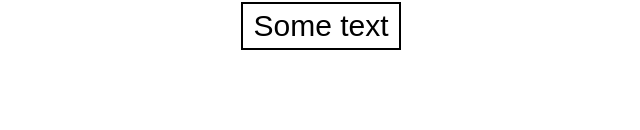
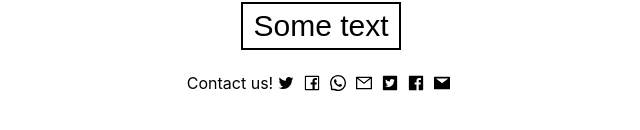
Before and after one commit to Arteminariy/shop, a React (Create React App) app in the folder client/: page / in a window 1280 px wide. Shown: the part 622-752 px from the top of the page, without its empty margins (319-959 px from the left). Built offline with nearby package versions, Linux system fonts and the light colour scheme.

Commit message:
Contacts

```diff
--- a/client/package.json
+++ b/client/package.json
@@ -3,6 +3,7 @@
   "version": "0.1.0",
   "private": true,
   "dependencies": {
+    "@ant-design/icons": "^5.0.1",
     "@testing-library/jest-dom": "^5.16.5",
     "@testing-library/react": "^13.4.0",
     "@testing-library/user-event": "^13.5.0",
--- a/client/src/UI/Button/Button.tsx
+++ b/client/src/UI/Button/Button.tsx
@@ -3,7 +3,7 @@ import './Button.css';
 
 export interface IButtonProps {
 	children: JSX.Element | string,
-	variant: ButtonStyleVariant;
+	variant: ButtonStyleVariant
 }
 export type ButtonStyleVariant = 'filled' | 'outlined'
 
--- a/client/src/UI/Card/Card.tsx
+++ b/client/src/UI/Card/Card.tsx
@@ -2,7 +2,7 @@ import React, { FC } from 'react';
 import './Card.css';
 
 interface ICardProps {
-  children: JSX.Element,
+  children: JSX.Element | JSX.Element[],
 }
 
 const Card: FC<ICardProps> = ({children}) => (
--- /dev/null
+++ b/client/src/components/Contacts/Contacts.css
@@ -0,0 +1,3 @@
+.contacts > * {
+    margin: 5px
+}
--- /dev/null
+++ b/client/src/components/Contacts/Contacts.tsx
@@ -0,0 +1,30 @@
+import React, { FC } from 'react';
+import {
+    TwitterOutlined,
+    FacebookFilled,
+    TwitterSquareFilled,
+    FacebookOutlined,
+    WhatsAppOutlined,
+    MailOutlined,
+    MailFilled
+} from '@ant-design/icons'
+import './Contacts.css';
+
+export interface IContactsProps {
+    children: JSX.Element | JSX.Element[] | string,
+}
+
+const Contacts: FC<IContactsProps> = ({ children }) => (
+    <div className="contacts" data-testid="Contacts">
+        {children}
+        <TwitterOutlined />
+        <FacebookOutlined />
+        <WhatsAppOutlined />
+        <MailOutlined />
+        <TwitterSquareFilled />
+        <FacebookFilled />
+        <MailFilled />
+    </div>
+);
+
+export default Contacts;
--- a/client/src/pages/TestPage/TextPage.tsx
+++ b/client/src/pages/TestPage/TextPage.tsx
@@ -3,10 +3,9 @@ import "./TestPage.css"
 import Card from '../../UI/Card/Card';
 import Picture from '../../UI/Picture/Picture';
 import Button from '../../UI/Button/Button';
+import Contacts from '../../components/Contacts/Contacts';
 
-export interface ITestPageProps {
-
-}
+export interface ITestPageProps { }
 
 const TestPage: FC<ITestPageProps> = () => (
     <div
@@ -20,21 +19,22 @@ const TestPage: FC<ITestPageProps> = () => (
     >
         <Picture
             preview={true}
-            link={"https://sun9-82.userapi.com/impg/fnoksh9YPz3VnKAVdYBWdLZI-QnIExVJJr64Sw/GRFMFFATm3U.jpg?size=1600x999&quality=95&sign=cdad5fc6706bf220821b68a5beb0ecae&type=album"}
+            link="https://sun9-82.userapi.com/impg/fnoksh9YPz3VnKAVdYBWdLZI-QnIExVJJr64Sw/GRFMFFATm3U.jpg?size=1600x999&quality=95&sign=cdad5fc6706bf220821b68a5beb0ecae&type=album"
             width={300}
         />
         <Card>
-            <>
-                <Picture
-                    preview={false}
-                    link={"https://sun9-82.userapi.com/impg/fnoksh9YPz3VnKAVdYBWdLZI-QnIExVJJr64Sw/GRFMFFATm3U.jpg?size=1600x999&quality=95&sign=cdad5fc6706bf220821b68a5beb0ecae&type=album"}
-                    width={300}
-                />
-                <p>Залупа</p>
-                <Button variant={'outlined'}>Что-то</Button>
-            </>
+            <Picture
+                preview={false}
+                link="https://sun9-82.userapi.com/impg/fnoksh9YPz3VnKAVdYBWdLZI-QnIExVJJr64Sw/GRFMFFATm3U.jpg?size=1600x999&quality=95&sign=cdad5fc6706bf220821b68a5beb0ecae&type=album"
+                width={300}
+            />
+            <p>Залупа</p>
+            <Button variant='outlined'>Что-то</Button>
         </Card>
-        <Button variant={'outlined'}>Some text</Button>
+        <Button variant='outlined'>Some text</Button>
+        <Contacts>
+            Contact us!
+        </Contacts>
     </div>
 );
 
```
Also changed, not shown: client/src/components/Header/Header.tsx (added, +16 -0 lines), client/src/components/Header/Header.css (added), 2 other files (tests, documents, lock files or other folders).
